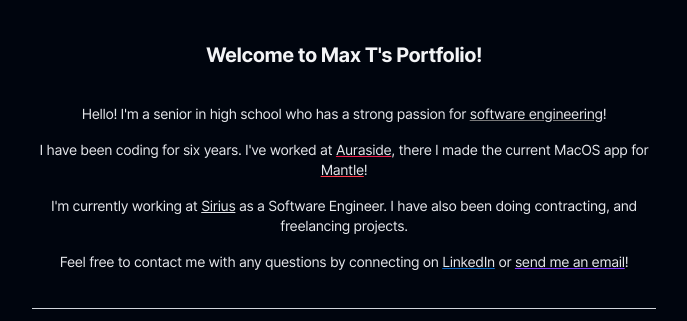
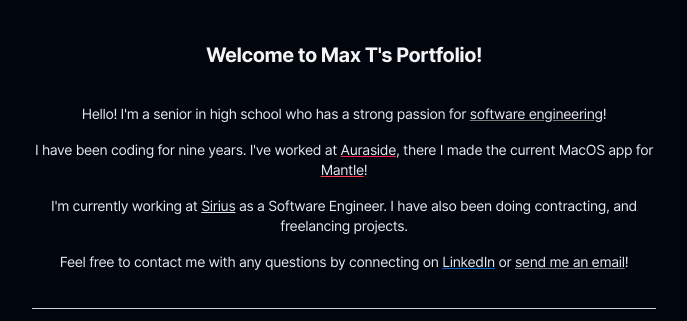
Before and after one commit to MaxTCodes/Portfolio, a React (Vite) app: page / in a window 1280 px wide. Shown: the top 321 px of the page, without its empty margins (296-983 px from the left). Built offline with nearby package versions, Linux system fonts and the light colour scheme; no server answers.

Commit message:
Make Cystemz happy

```diff
--- a/src/components/Bio/index.tsx
+++ b/src/components/Bio/index.tsx
@@ -36,7 +36,7 @@
           !
         </p>
         <p className="mt-4 text-gray-200 sm:text-sm tracking-tight">
-          I have been coding for six years. I&apos;ve worked at{" "}
+          I have been coding for nine years. I&apos;ve worked at{" "}
           <Link color="auraside" href="https://auraside.com/">
             Auraside
           </Link>
@@ -61,7 +61,7 @@
             LinkedIn
           </Link>{" "}
           or{" "}
-          <Link color="email" href="mailto:max@maxthakur.xyz">
+          <Link color="github" href="mailto:max@maxthakur.xyz">
             send me an email
           </Link>
           !
```
